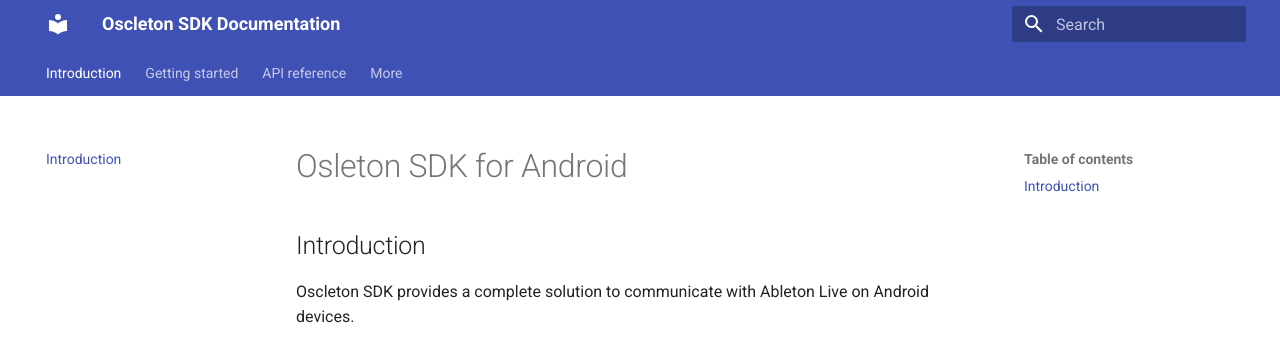
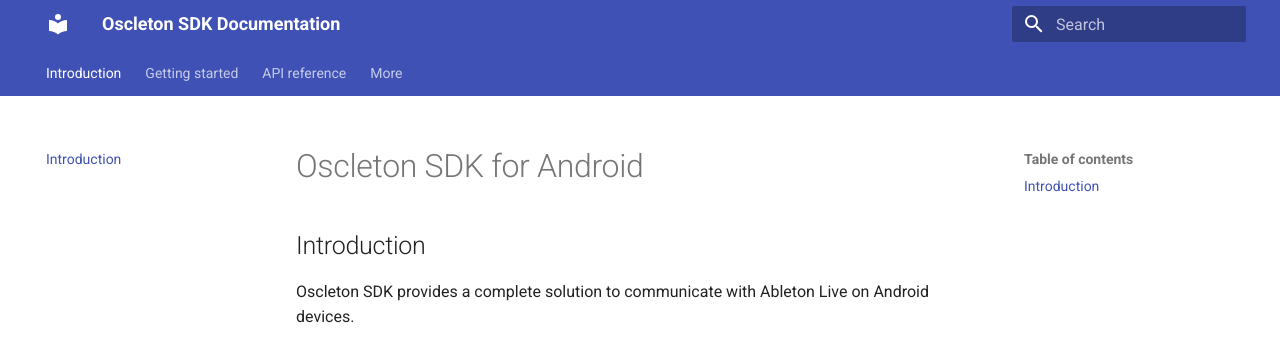
Before and after one commit to ArthurVimond/oscleton-android-sdk, an MkDocs documentation site: the page built from doc/docs/index.md, in a window 1280 px wide. Shown: the top 342 px of the page. Built offline with MkDocs 1.6.1 and Material for MkDocs 9.7.7, drawn with Linux system fonts in a browser that asks for light colours; old or Windows-style settings are respelled for this version of MkDocs.

Commit message:
doc(mkdocs): fix Oscleton SDK title typo

```diff
--- a/doc/docs/index.md
+++ b/doc/docs/index.md
@@ -1,4 +1,4 @@
-# Osleton SDK for Android
+# Oscleton SDK for Android
 
 ## Introduction
 
```
